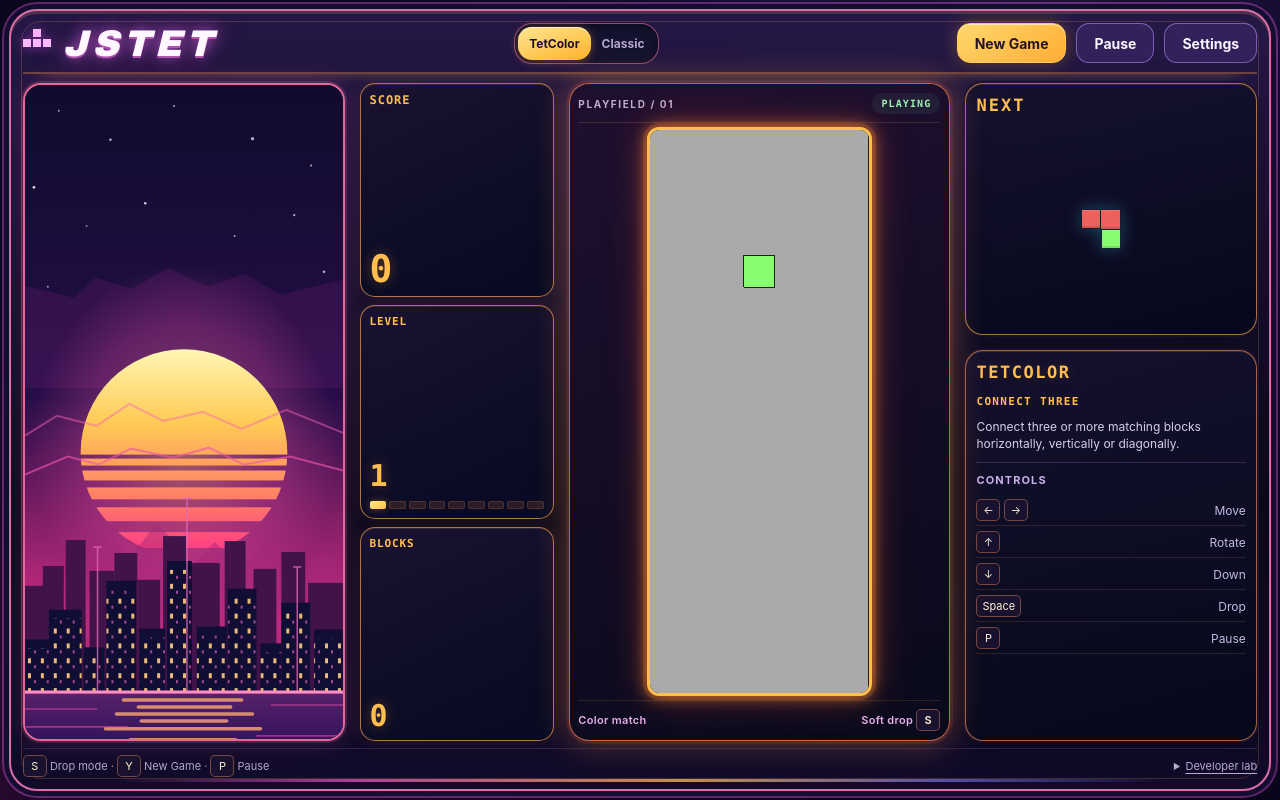
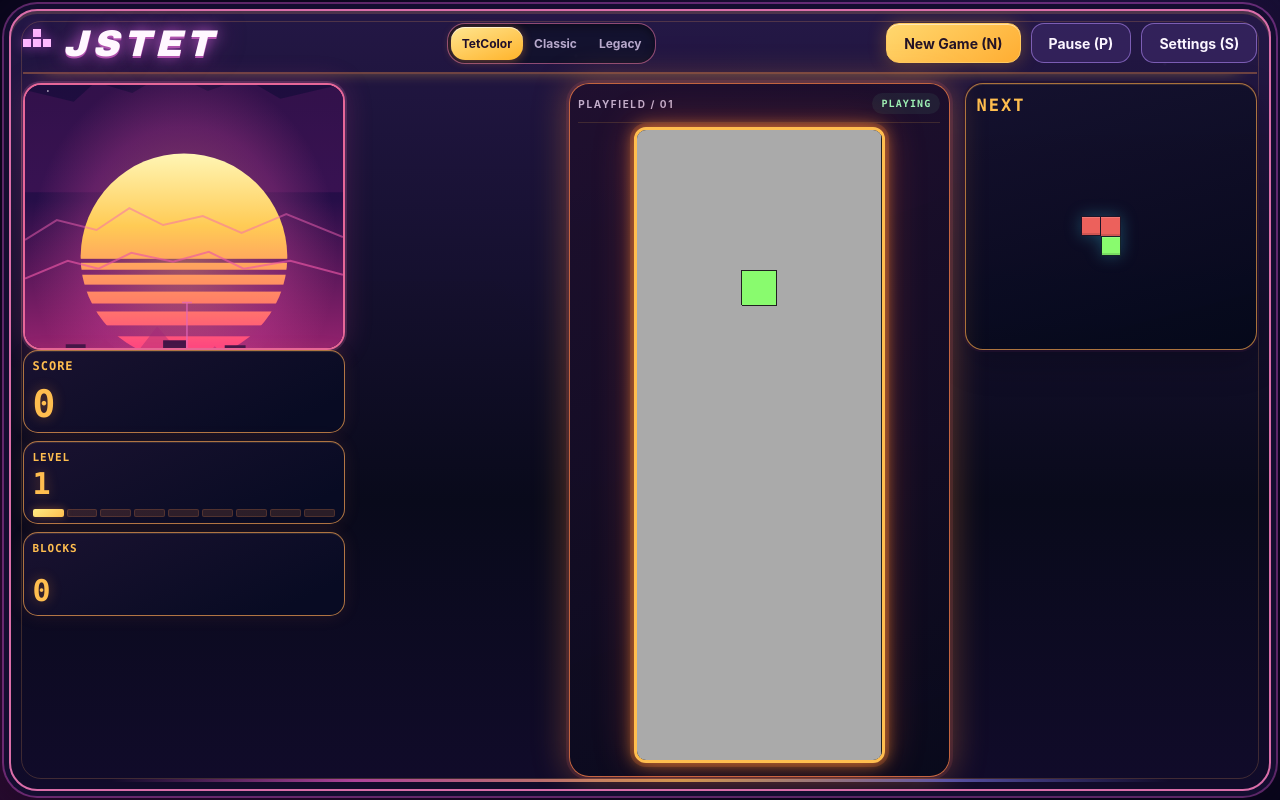
Before and after one commit to andykras/jstet, a Vue app: page / in a window 1280 px wide. Built offline with nearby package versions, Linux system fonts and the light colour scheme.

Commit message:
feat(ui): simplify modes, shortcuts, pause flow and game chrome

```diff
--- a/src/App.vue
+++ b/src/App.vue
@@ -10,30 +10,30 @@
           <span class="arcade-brand__name">JSTET</span>
         </div>
 
-        <div v-if="!naiveImplementation"
-             class="mode-switch"
+        <div class="mode-switch"
              role="group"
              aria-label="Game mode">
           <button ref="modeTetcolor"
                   type="button"
                   class="mode-switch__button"
-                  :aria-pressed="mode === 'tetcolor'"
+                  :aria-pressed="!naiveImplementation && mode === 'tetcolor'"
                   @click="requestMode('tetcolor')">
             TetColor
           </button>
           <button ref="modeClassic"
                   type="button"
                   class="mode-switch__button"
-                  :aria-pressed="mode === 'classic'"
+                  :aria-pressed="!naiveImplementation && mode === 'classic'"
                   @click="requestMode('classic')">
             Classic
           </button>
-        </div>
-        <div v-else
-             class="mode-indicator"
-             aria-label="Current mode">
-          <span class="mode-indicator__dot"
-                aria-hidden="true"></span>Legacy Lab
+          <button ref="modeLegacy"
+                  type="button"
+                  class="mode-switch__button"
+                  :aria-pressed="naiveImplementation"
+                  @click="requestMode('legacy')">
+            Legacy
+          </button>
         </div>
 
         <div v-if="!naiveImplementation"
@@ -41,37 +41,34 @@
           <button type="button"
                   class="arcade-button arcade-button--primary"
                   @click="createStakan">
-            New Game
+            New Game (N)
           </button>
           <button type="button"
                   class="arcade-button"
                   :disabled="status !== 'running' && status !== 'paused'"
                   @click="togglePause">
-            {{ status === 'paused' ? 'Resume' : 'Pause' }}
+            {{ status === 'paused' ? 'Resume (P)' : 'Pause (P)' }}
           </button>
           <button ref="settingsTrigger"
                   type="button"
                   class="arcade-button"
                   @click="openSettings">
-            Settings
+            Settings (S)
           </button>
         </div>
-        <button v-else
-                type="button"
-                class="arcade-button"
-                @click="naive = false">
-          Back to game
-        </button>
       </header>
 
       <main v-if="!naiveImplementation"
             class="game-layout"
             :aria-label="modeTitle + ' game'"
             :style="boardGeometry">
-        <CityscapeArt class="cityscape-column"
-                      aria-hidden="true" />
-        <GameHud class="stats-column"
-                 :mode="mode" />
+        <aside class="dashboard-column"
+               aria-label="Game statistics">
+          <CityscapeArt class="cityscape-column"
+                        aria-hidden="true" />
+          <GameHud class="stats-column"
+                   :mode="mode" />
+        </aside>
 
         <section class="board-panel"
                  :class="'board-panel--' + mode"
@@ -86,12 +83,8 @@
           <div class="board-panel__well">
             <tetcolor />
           </div>
-          <div class="board-panel__bottom">
-            <span>{{ mode === 'classic' ? 'Clear full lines' : 'Color match' }}</span>
-            <span>{{ hard ? 'Hard drop' : 'Soft drop' }} <kbd>S</kbd></span>
-          </div>
           <Transition name="state-overlay">
-            <div v-if="(status === 'paused' || status === 'gameOver') && !settingsOpen && !pendingMode"
+            <div v-if="(status === 'paused' || status === 'gameOver') && !settingsOpen"
                  class="game-state-overlay"
                  role="dialog"
                  aria-modal="false"
@@ -108,12 +101,12 @@
                           type="button"
                           class="arcade-button arcade-button--primary"
                           @click="status === 'paused' ? togglePause() : createStakan()">
-                    {{ status === 'paused' ? 'Resume' : 'New Game' }}
+                    {{ status === 'paused' ? 'Resume (P)' : 'New Game (N)' }}
                   </button>
                   <button v-if="status === 'paused'"
                           type="button"
                           class="arcade-button"
-                          @click="createStakan">New Game</button>
+                          @click="createStakan">New Game (N)</button>
                 </div>
               </div>
             </div>
@@ -124,44 +117,14 @@
                        :hard="hard" />
         <NextPiece class="preview-column" />
 
-        <aside v-if="preferences.showHelp"
-               class="arcade-panel guide-column"
-               aria-label="How to play and keyboard controls">
-          <h2 class="panel-heading">{{ modeTitle }}</h2>
-          <p class="guide-column__objective">{{ mode === 'classic' ? 'FILL A LINE' : 'CONNECT THREE' }}</p>
-          <p>{{ modeDescription }}</p>
-          <div class="guide-divider"></div>
-          <h3>Controls</h3>
-          <dl class="control-guide">
-            <div><dt><kbd>←</kbd> <kbd>→</kbd></dt><dd>Move</dd></div>
-            <div><dt><kbd>↑</kbd></dt><dd>Rotate</dd></div>
-            <div><dt><kbd>↓</kbd></dt><dd>Down</dd></div>
-            <div><dt><kbd>Space</kbd></dt><dd>Drop</dd></div>
-            <div><dt><kbd>P</kbd></dt><dd>Pause</dd></div>
-          </dl>
-        </aside>
       </main>
 
       <main v-else
             class="lab-layout"
             aria-label="Legacy game laboratory">
-        <p class="lab-layout__notice">Legacy implementation — development view</p>
         <stakan />
       </main>
 
-      <footer class="arcade-footer">
-        <p v-if="!naiveImplementation && preferences.showHelp"
-           class="arcade-footer__help"><kbd>S</kbd> Drop mode · <kbd>Y</kbd> New Game · <kbd>P</kbd> Pause</p>
-        <span v-else>{{ naiveImplementation ? 'Legacy game laboratory' : modeTitle }}</span>
-        <details class="lab-entry">
-          <summary>Developer lab</summary>
-          <label>
-            <input type="checkbox"
-                   v-model="naive">
-            Legacy engine
-          </label>
-        </details>
-      </footer>
     </div>
 
     <div v-if="settingsOpen"
@@ -196,12 +159,6 @@
                    @change="persistPreferences">
             Reduced motion
           </label>
-          <label class="settings-check">
-            <input type="checkbox"
-                   v-model="preferences.showHelp"
-                   @change="persistPreferences">
-            Show keyboard help
-          </label>
         </fieldset>
 
         <fieldset class="settings-group">
@@ -212,7 +169,6 @@
                    @change="persistPreferences">
             Hard drop on Space
           </label>
-          <p class="settings-hint">Applies immediately. Press S to toggle during a game.</p>
         </fieldset>
 
         <fieldset class="settings-group">
@@ -237,27 +193,6 @@
       </section>
     </div>
 
-    <div v-if="pendingMode"
-         class="settings-backdrop"
-         @click.self="cancelMode">
-      <section ref="dialog"
-               class="arcade-dialog"
-               role="dialog"
-               aria-modal="true"
-               aria-labelledby="mode-confirm-heading"
-               tabindex="-1">
-        <h2 id="mode-confirm-heading">Start {{ pendingModeTitle }}?</h2>
-        <p>Your current game will be discarded. A new {{ pendingModeTitle }} game will start immediately.</p>
-        <div class="dialog-actions">
-          <button type="button"
-                  class="arcade-button"
-                  @click="cancelMode">Keep playing</button>
-          <button type="button"
-                  class="arcade-button arcade-button--primary"
-                  @click="confirmMode">Start {{ pendingModeTitle }}</button>
-        </div>
-      </section>
-    </div>
   </div>
 </template>
 
@@ -286,8 +221,6 @@ export default {
       preferences,
       pendingSingleBlock: options.singleBlock,
       settingsOpen: false,
-      pendingMode: null,
-      modalWasRunning: false,
       modernDispose: null,
       modernHandlers: []
     }
@@ -315,14 +248,6 @@ export default {
     modeTitle() {
       return this.mode === 'classic' ? 'Classic' : 'TetColor'
     },
-    pendingModeTitle() {
-      return this.pendingMode === 'classic' ? 'Classic' : 'TetColor'
-    },
-    modeDescription() {
-      return this.mode === 'classic'
-        ? 'Stack falling tetrominoes and clear complete horizontal lines.'
-        : 'Connect three or more matching blocks horizontally, vertically or diagonally.'
-    },
     activeSingleBlock() {
       return this.$store.state.options ? this.$store.state.options.singleBlock : options.singleBlock
     }
@@ -336,7 +261,7 @@ export default {
     status(value) {
       if (value !== 'paused' && value !== 'gameOver') return
       this.$nextTick(() => {
-        if (!this.settingsOpen && !this.pendingMode && !this.naive && this.$refs.statePrimary) {
+        if (!this.settingsOpen && !this.naive && this.$refs.statePrimary) {
           this.$refs.statePrimary.focus()
         }
       })
@@ -364,8 +289,7 @@ export default {
     },
 
     pauseForDialog() {
-      this.modalWasRunning = this.status === 'running'
-      if (this.modalWasRunning) this.togglePause()
+      if (this.status === 'running') this.togglePause()
       game.releaseControls()
     },
 
@@ -376,7 +300,7 @@ export default {
     },
 
     openSettings() {
-      if (this.naiveImplementation || this.settingsOpen || this.pendingMode) return
+      if (this.naiveImplementation || this.settingsOpen) return
       this.pauseForDialog()
       this.settingsOpen = true
       this.focusDialog()
@@ -385,48 +309,27 @@ export default {
     closeSettings() {
       if (!this.settingsOpen) return
       this.settingsOpen = false
-      if (this.modalWasRunning && this.status === 'paused') this.togglePause()
-      this.modalWasRunning = false
+      // Closing settings leaves an active session paused until the player resumes.
       this.$nextTick(() => {
-        if (this.$refs.settingsTrigger) this.$refs.settingsTrigger.focus()
+        const target = this.$refs.statePrimary || this.$refs.settingsTrigger
+        if (target) target.focus()
       })
     },
 
     requestMode(mode) {
-      if (mode === this.mode || this.naiveImplementation || this.pendingMode || this.settingsOpen) return
-      if (this.status !== 'running' && this.status !== 'paused') {
-        this.mode = mode
-        this.createStakan()
+      if (this.settingsOpen || (mode === 'legacy' && this.naiveImplementation)) return
+      if (mode === 'legacy') {
+        this.naive = true
         return
       }
-      this.pauseForDialog()
-      this.pendingMode = mode
-      this.focusDialog()
-    },
-
-    cancelMode() {
-      if (!this.pendingMode) return
-      const origin = this.pendingMode
-      this.pendingMode = null
-      if (this.modalWasRunning && this.status === 'paused') this.togglePause()
-      this.modalWasRunning = false
-      this.$nextTick(() => {
-        const ref = origin === 'classic' ? this.$refs.modeClassic : this.$refs.modeTetcolor
-        if (ref) ref.focus()
-      })
-    },
-
-    confirmMode() {
-      if (!this.pendingMode) return
-      const selected = this.pendingMode
-      this.pendingMode = null
-      this.modalWasRunning = false
-      this.mode = selected
-      this.createStakan()
-      this.$nextTick(() => {
-        const ref = selected === 'classic' ? this.$refs.modeClassic : this.$refs.modeTetcolor
-        if (ref) ref.focus()
-      })
+      if (!this.naiveImplementation && this.mode === mode) return
+      this.mode = mode
+      if (this.naiveImplementation) {
+        // The watcher mounts a fresh modern session with this selected mode.
+        this.naive = false
+      } else {
+        this.createStakan()
+      }
     },
 
     trapDialogFocus(e) {
@@ -500,11 +403,10 @@ export default {
     },
 
     onKeyDown(e) {
-      if (this.settingsOpen || this.pendingMode) {
+      if (this.settingsOpen) {
         if (e.code === 'Escape') {
           e.preventDefault()
-          if (this.settingsOpen) this.closeSettings()
-          else this.cancelMode()
+          this.closeSettings()
         } else if (e.code === 'Tab') {
           this.trapDialogFocus(e)
         }
@@ -519,12 +421,9 @@ export default {
         ArrowUp: () => gameBus.emit('rotate:start'),
         ArrowLeft: () => gameBus.emit('left:start'),
         ArrowRight: () => gameBus.emit('right:start'),
-        KeyY: () => this.createStakan(),
+        KeyN: () => this.createStakan(),
         KeyP: () => gameBus.emit('pause'),
-        KeyS: () => {
-          this.hard = !this.hard
-          this.persistPreferences()
-        },
+        KeyS: () => this.openSettings(),
         Space: () => gameBus.emit('drop', this.hard)
       }
       const action = actions[e.code]
```
